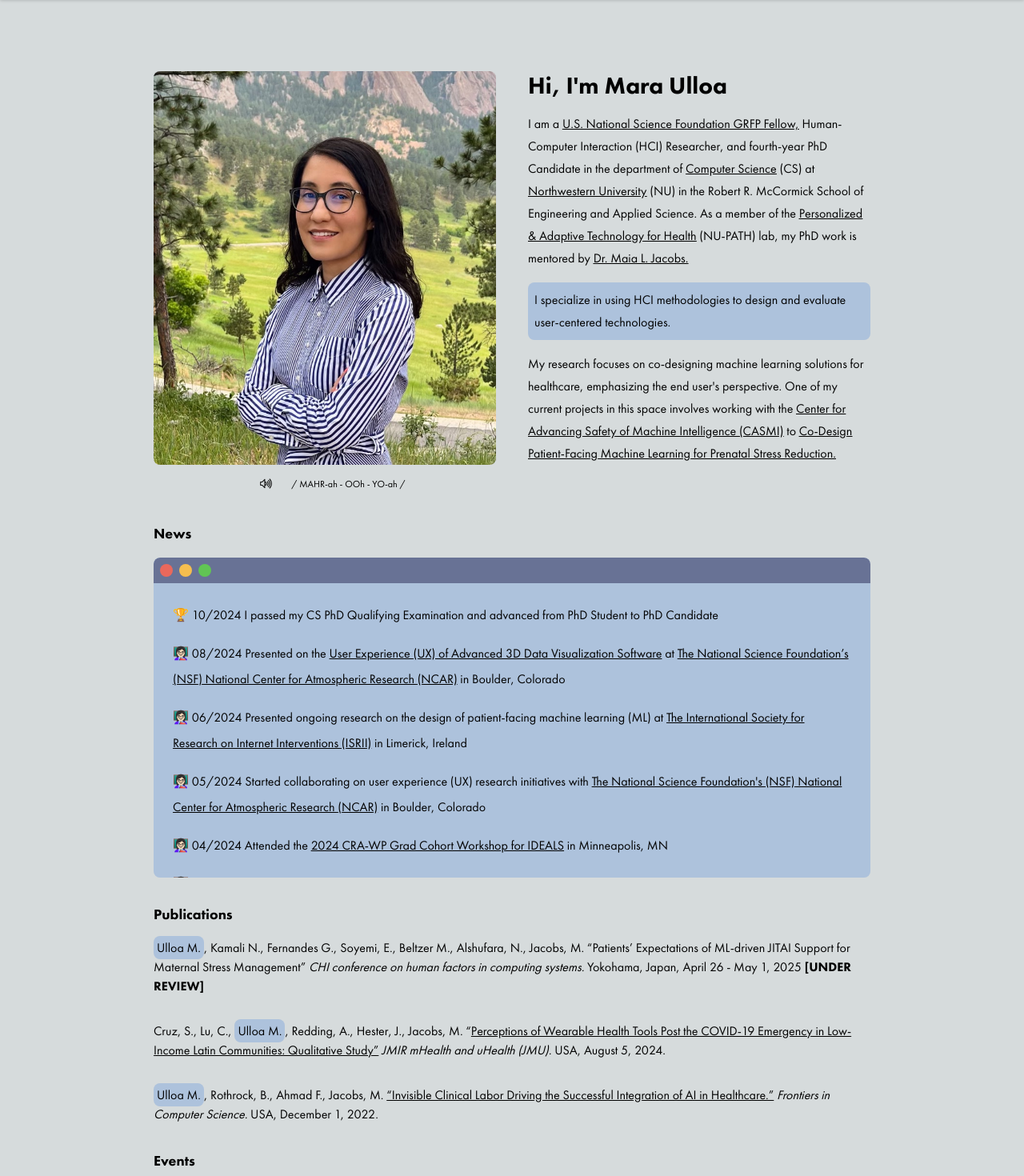
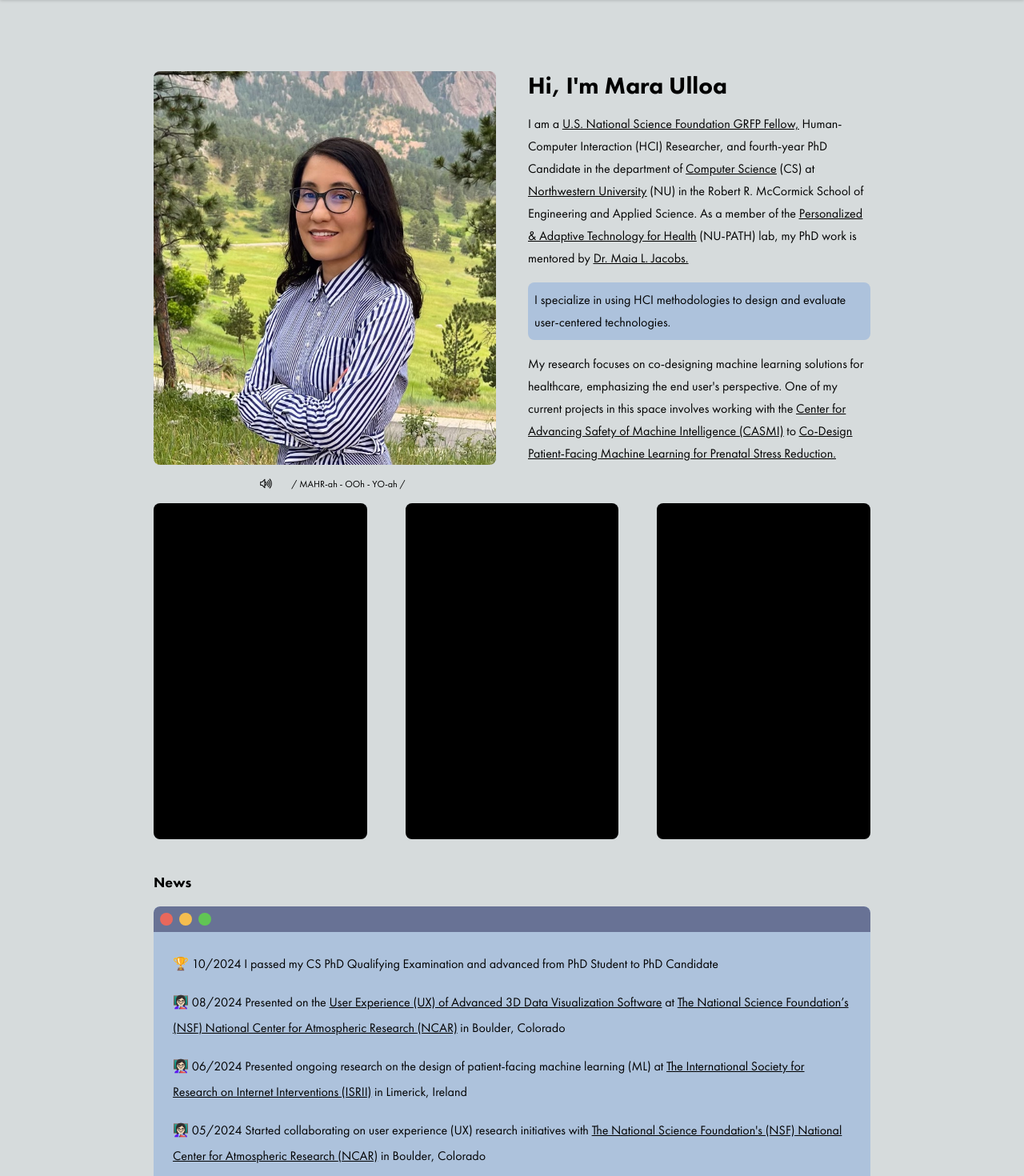
Before and after one commit to eulloa/mara-research-site, a Next.js app: page / in a window 1280 px wide. Shown: the top 1470 px of the page at 80% size. Built offline with nearby package versions, Linux system fonts and the light colour scheme.

Commit message:
feat: portfolio

```diff
--- /dev/null
+++ b/src/app/components/projects/index.tsx
@@ -0,0 +1 @@
+export * from "./projects";
--- /dev/null
+++ b/src/app/components/projects/projects.tsx
@@ -0,0 +1,22 @@
+import * as React from 'react';
+
+export const Projects = () => (
+   <div
+      className="grid grid-cols-3 gap-12 mt-4" // TODO: dynamic based on breakpoint
+   >
+      <div
+         className="bg-black rounded-lg min-h-[420px]"
+      >
+      </div>
+      <div
+         className="bg-black rounded-lg min-h-[420px]"
+      >
+         Thing 2
+      </div>
+      <div
+         className="bg-black rounded-lg min-h-[420px]"
+      >
+         Thing 3
+      </div>
+   </div>
+);
--- a/src/app/page.tsx
+++ b/src/app/page.tsx
@@ -1,48 +1,14 @@
-import fs from "fs";
-import path from "path";
-
-import { Audio, Bio, Events, News, Publications } from "@/components";
-
-const getImages = () => {
-  const dir = path.resolve("./public/img/events");
-  const images = fs.readdirSync(dir);
-
-  return images;
-};
-
-const getDescriptions = () => {
-  const descriptions: string[] = [];
-
-  const captions = fs.readdirSync("./public/img/captions/", {
-    encoding: "utf-8",
-  });
-
-  for (let i = 0; i < captions.length; i++) {
-    const data = fs.readFileSync(`./public/img/captions/${captions[i]}`, {
-      encoding: "utf-8",
-    });
-
-    descriptions.push(data);
-  }
-
-  return descriptions;
-};
+import { Audio, Bio, News, Publications } from "@/components";
+import { Projects } from "@/components/projects";
 
 export default function Home() {
-  const descriptions = getDescriptions();
-
-  const images = getImages().map((img, index) => ({
-    description: descriptions[index],
-    src: `/img/events/${img}`,
-  }));
-
   return (
     <>
       <Bio />
       <Audio classes="hidden" />
+      <Projects />
       <News />
       <Publications />
-      <Events images={images} />
     </>
   );
 }
--- a/tsconfig.json
+++ b/tsconfig.json
@@ -28,6 +28,9 @@
       "@/components": [
         "./src/app/components"
       ],
+      "@/components/projects": [
+        "./src/app/components/projects"
+      ],
       "@/enums": [
         "./src/app/enums"
       ],
```
